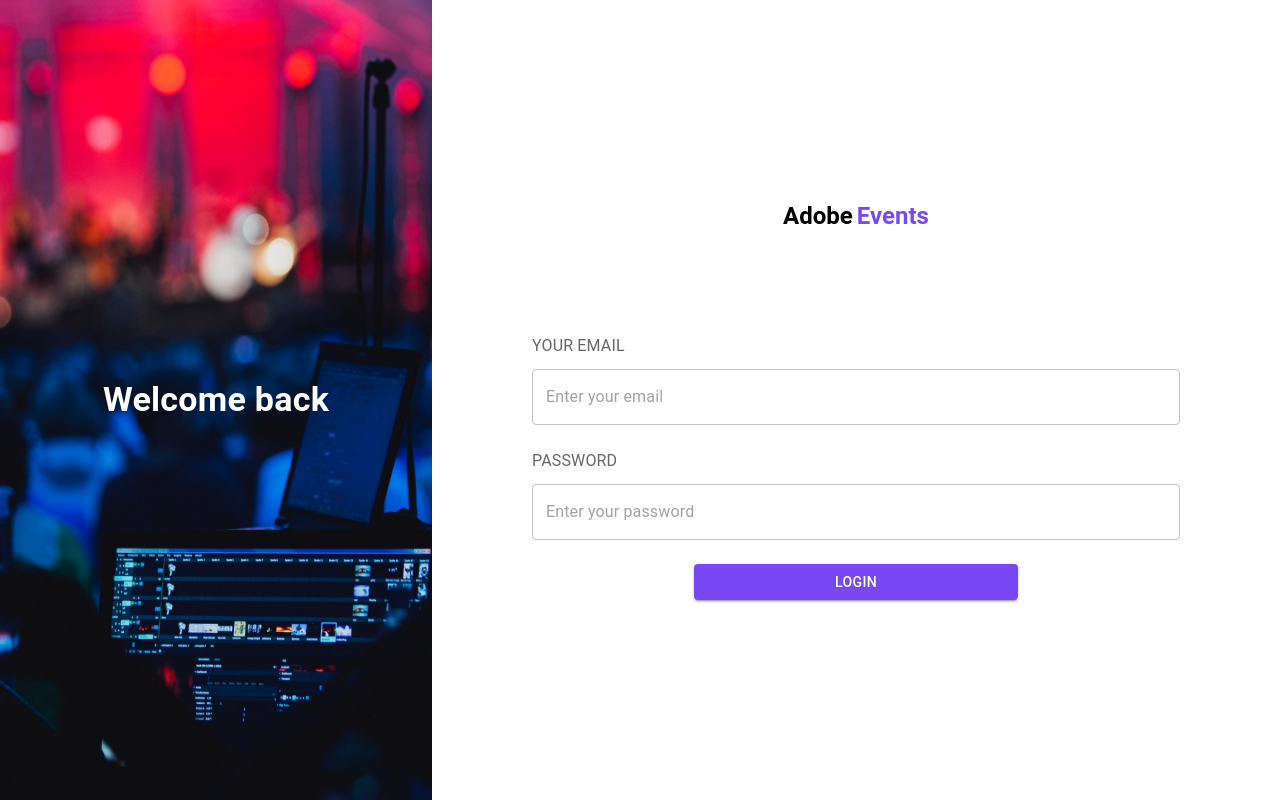
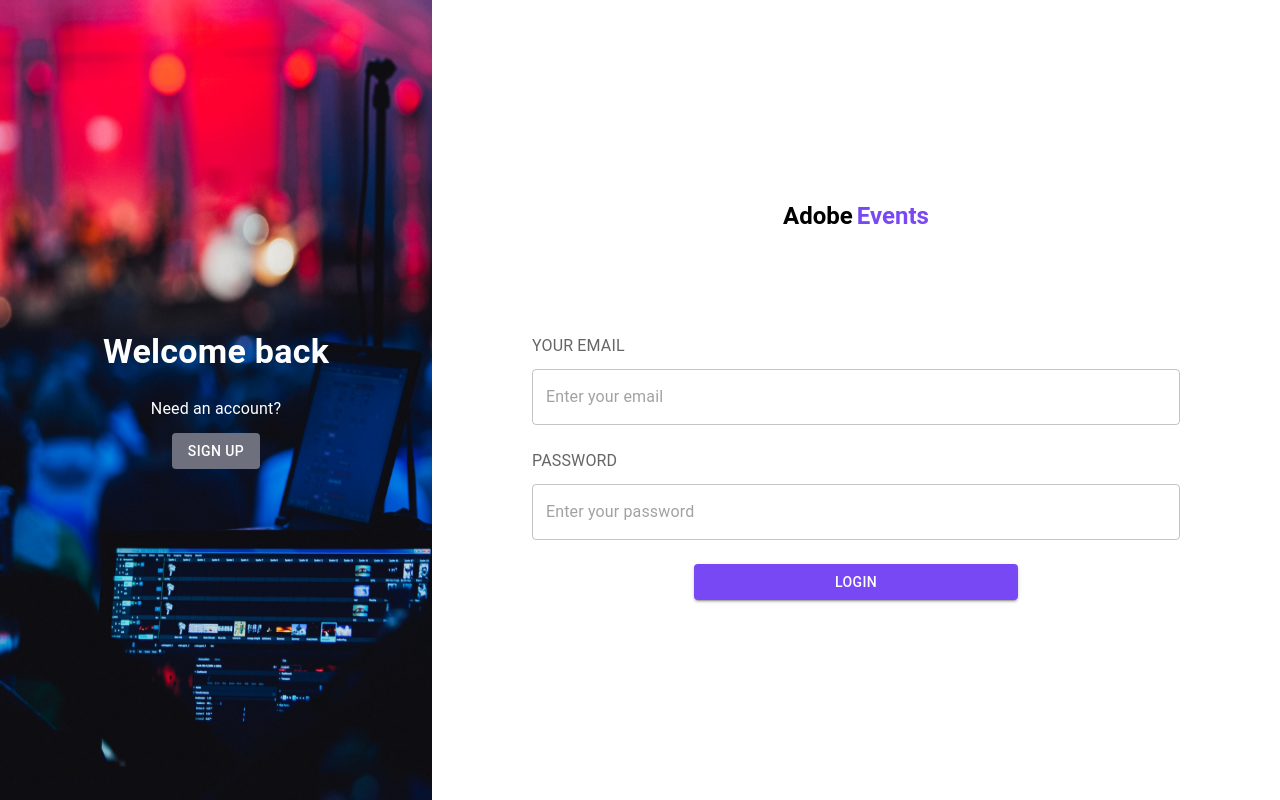
Before and after one commit to jevoncochran/abode-takehome-client, a React (Vite) app: page /login in a window 1280 px wide. Built offline with nearby package versions, Linux system fonts and the light colour scheme.

Commit message:
login credentials state

```diff
--- /dev/null
+++ b/src/components/buttons/OverlayButton.tsx
@@ -0,0 +1,15 @@
+import Button from "@mui/material/Button";
+
+interface Props {
+  label: string;
+}
+
+const OverlayButton = ({ label }: Props) => {
+  return (
+    <Button variant="overlay" sx={{ color: "#FFF" }}>
+      {label}
+    </Button>
+  );
+};
+
+export default OverlayButton;
--- a/src/themes/theme.ts
+++ b/src/themes/theme.ts
@@ -1,4 +1,10 @@
 import { createTheme } from "@mui/material/styles";
+
+declare module "@mui/material/Button" {
+  interface ButtonPropsVariantOverrides {
+    overlay: true;
+  }
+}
 
 export const appTheme = createTheme({
   palette: {
@@ -16,6 +22,13 @@
             "&:hover": { backgroundColor: "#7748F4" },
           },
         },
+        {
+          props: { variant: "overlay" },
+          style: {
+            background: "#6E717D",
+            "&:hover": { backgroundColor: "#6E717D" },
+          },
+        },
       ],
     },
   },
--- a/src/views/LoginPage.tsx
+++ b/src/views/LoginPage.tsx
@@ -1,17 +1,31 @@
+import { ChangeEvent, FormEvent, useState } from "react";
 import Box from "@mui/material/Box";
 import Typography from "@mui/material/Typography";
-
 import loginImage from "@assets/login.png";
 import { useTheme } from "@mui/material";
 import Logo from "@/components/Logo";
 import InputGrouping from "@/components/InputGrouping";
-import ActionButton from "@/components/ActionButton";
+import ActionButton from "@/components/buttons/ActionButton";
+import OverlayButton from "@/components/buttons/OverlayButton";
 
 const LoginPage = () => {
   const theme = useTheme();
 
+  const [credentials, setCredentials] = useState({ email: "", password: "" });
+
+  const handleChange = (e: ChangeEvent<HTMLInputElement>) => {
+    setCredentials({ ...credentials, [e.target.name]: e.target.value });
+  };
+
+  const handleSubmit = (e: FormEvent) => {
+    e.preventDefault();
+
+
+  };
+
   return (
     <Box display="flex" height="100vh">
+      {/* Left Container */}
       <Box
         width="40%"
         display="flex"
@@ -33,11 +47,18 @@
             variant="h4"
             color={theme.palette.secondary.main}
             fontWeight={700}
+            marginBottom="24px"
           >
             Welcome back
           </Typography>
+          <Typography color={theme.palette.secondary.main} marginBottom="12px">
+            Need an account?
+          </Typography>
+          <OverlayButton label="Sign Up" />
         </Box>
       </Box>
+
+      {/* Right Container */}
       <Box
         width="60%"
         padding="200px 100px"
@@ -53,23 +74,33 @@
           flexDirection="column"
           alignItems="center"
         >
+          <form
+            onSubmit={handleSubmit}
+            style={{
+              width: "100%",
+              display: "flex",
+              flexDirection: "column",
+              alignItems: "center",
+            }}
+          >
             <InputGrouping
               inputName="email"
               label="YOUR EMAIL"
-            value=""
+              value={credentials.email}
               type="email"
               placeholder="Enter your email"
-            onChange={() => {}}
+              onChange={handleChange}
             />
             <InputGrouping
               inputName="password"
               label="PASSWORD"
-            value=""
+              value={credentials.password}
               type="password"
               placeholder="Enter your password"
-            onChange={() => {}}
+              onChange={handleChange}
             />
             <ActionButton label="Login" width="medium" />
+          </form>
         </Box>
       </Box>
     </Box>
```
Also changed, not shown: src/components/buttons/ActionButton.tsx (renamed from src/components/ActionButton.tsx). Lines whose indentation alone changed are shown as unchanged.
